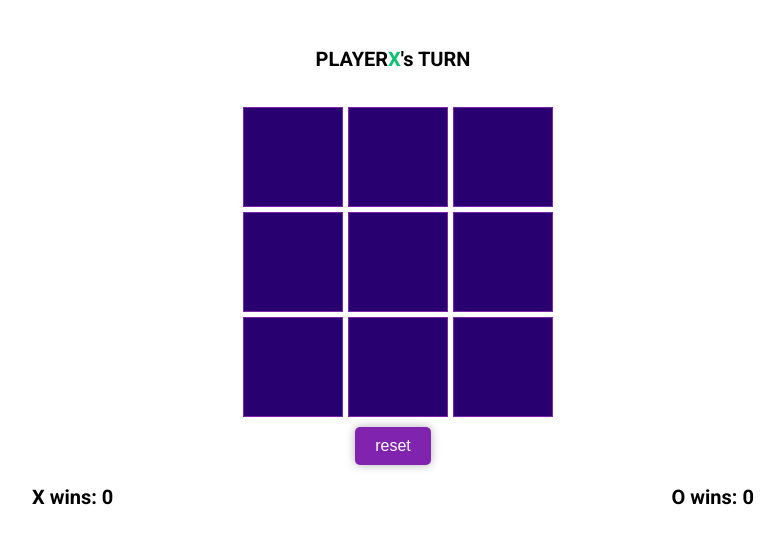
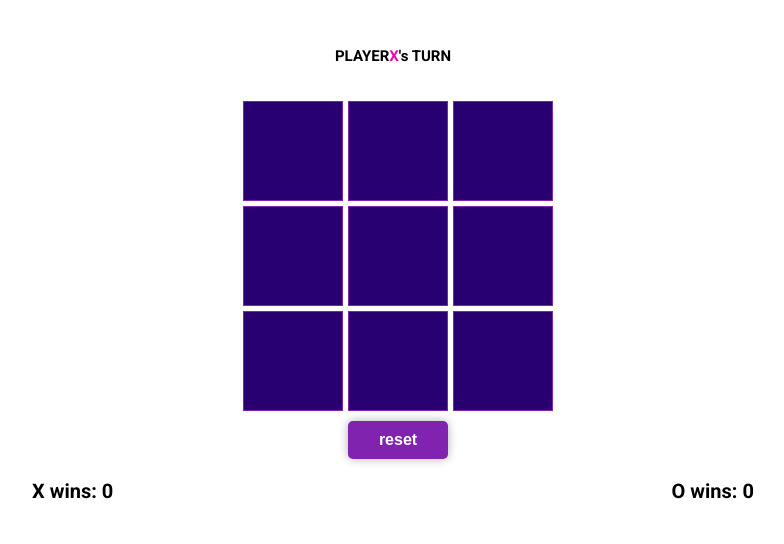
Before and after one commit to emiliaquerino/jogo-da-velha, a plain HTML site: page index.html in a window 1280 px wide. Shown: the part 76-620 px from the top of the page, without its empty margins (247-1031 px from the left). Drawn offline with Linux system fonts and the light colour scheme; a web font is replaced by a local one.

Commit message:
Ajusta margens e cores

```diff
--- a/style.css
+++ b/style.css
@@ -1,7 +1,5 @@
 /* FONTS */
 @import url('https://fonts.googleapis.com/css2?family=Roboto:ital,wght@0,100;0,300;0,400;0,500;0,700;0,900;1,100;1,300;1,400;1,500;1,700;1,900&family=Sixtyfour&display=swap');
-
-/* VARIABLES */
 
 /* RESET CSS */
 * {
@@ -26,7 +24,7 @@ h1 {
     justify-content: center;
     align-items: center;
     margin: 18px 0;
-    font-size: 20px;
+    font-size: 15px;
     font-weight: bold;
 }
 
@@ -60,7 +58,7 @@ h1 {
 }
 
 .playerX {
-    color: #09C372;
+    color: #ed07ac;
 }
 
 .playerO {
@@ -71,23 +69,26 @@ h1 {
     display: flex;
     justify-content: center;
     align-items: center;
-    margin-top: 10px;
+    margin: 10px 0;
 }
 
 #reset {
     background-color: hsl(280, 67%, 41%);
     color: #fff;
     padding: 10px 20px;
+    width: 100px;
+    margin-left: 10px;
     border: none;
     border-radius: 5px;
     cursor: pointer;
     font-size: 16px;
+    font-weight: bold;
     box-shadow: 0 0 10px hsl(0, 0%, 69%);
 }
 
 #reset:hover {
-    background-color:  hsl(280, 69%, 57%);; /* Cor de fundo quando o mouse passa por cima */
-    color: #fff; /* Cor do texto quando o mouse passa por cima */
+    background-color:  hsl(280, 69%, 57%);
+    color: hsl(0, 0%, 100%);
 }
 
 .hide {
```
